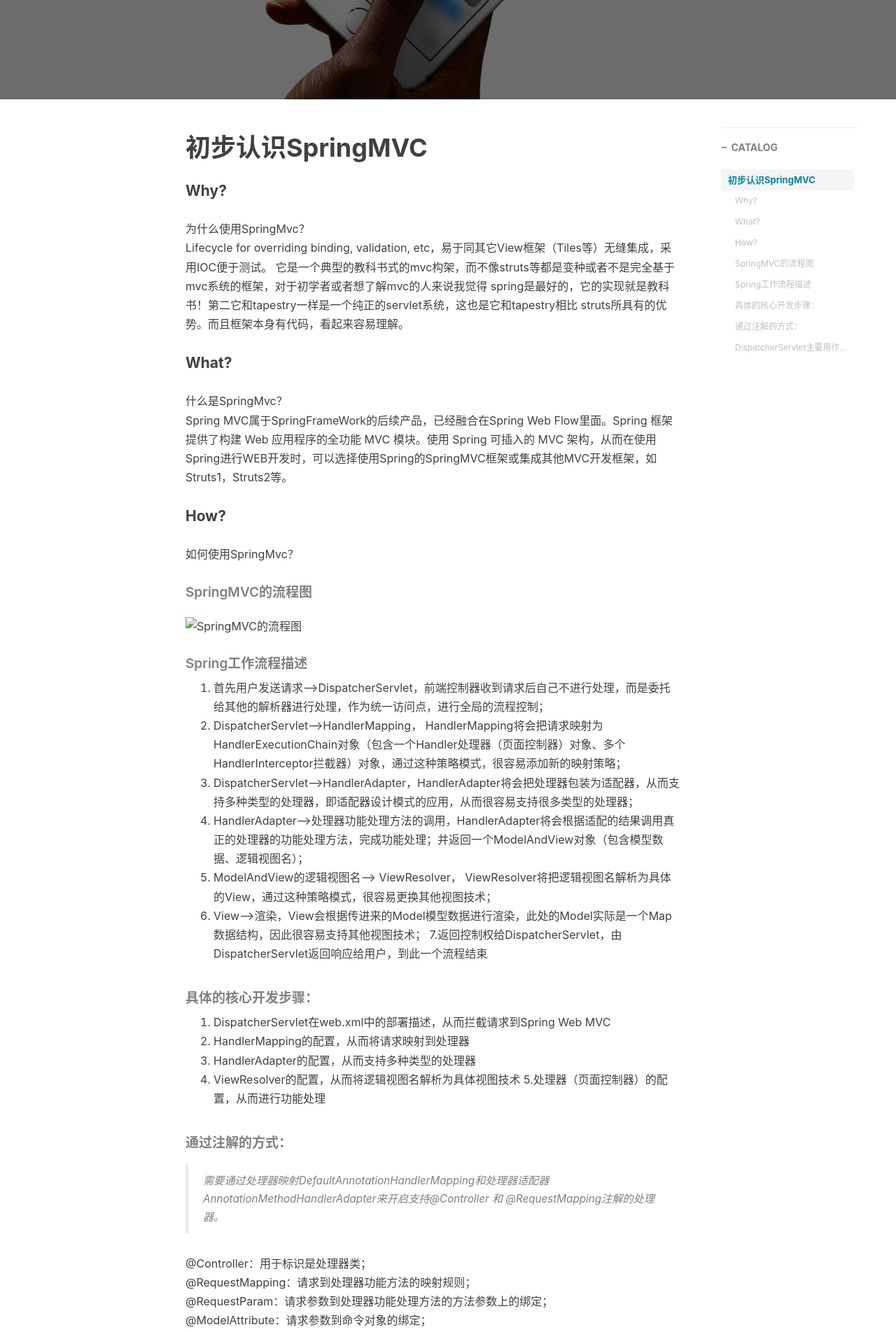
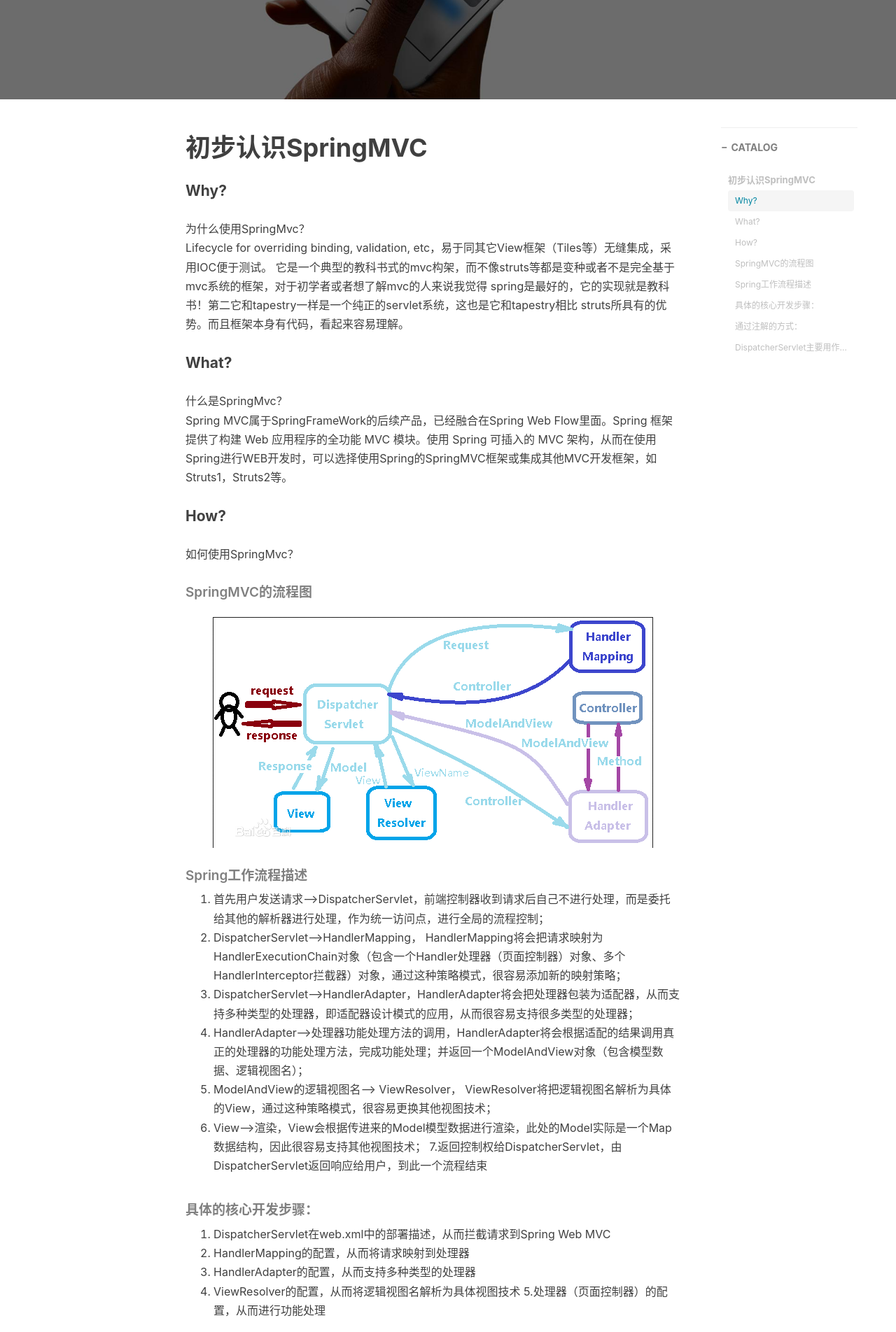
Before and after one commit to whvixd/qilixiang.github.io, a Jekyll site: the page built from _posts/2017-09-20-SpringMVC.md, in a window 1280 px wide. Shown: the part 381-2285 px from the top of the page at 70% size. Built offline with Jekyll 4.4.1, drawn with Linux system fonts in a browser that asks for light colours; nearby versions of some CDN libraries; comment, search, counter and statistics services are not loaded.

Commit message:
SpringMVC

```diff
--- a/_posts/2017-09-20-SpringMVC.md
+++ b/_posts/2017-09-20-SpringMVC.md
@@ -25,7 +25,7 @@ Spring MVC属于SpringFrameWork的后续产品，已经融合在Spring Web Flow
   如何使用SpringMvc？<br>
 ##### SpringMVC的流程图
 
-![SpringMVC的流程图](../img/clipboard.png)
+![SpringMVC的流程图](/img/clipboard.png)
 
 ##### Spring工作流程描述
 
```
